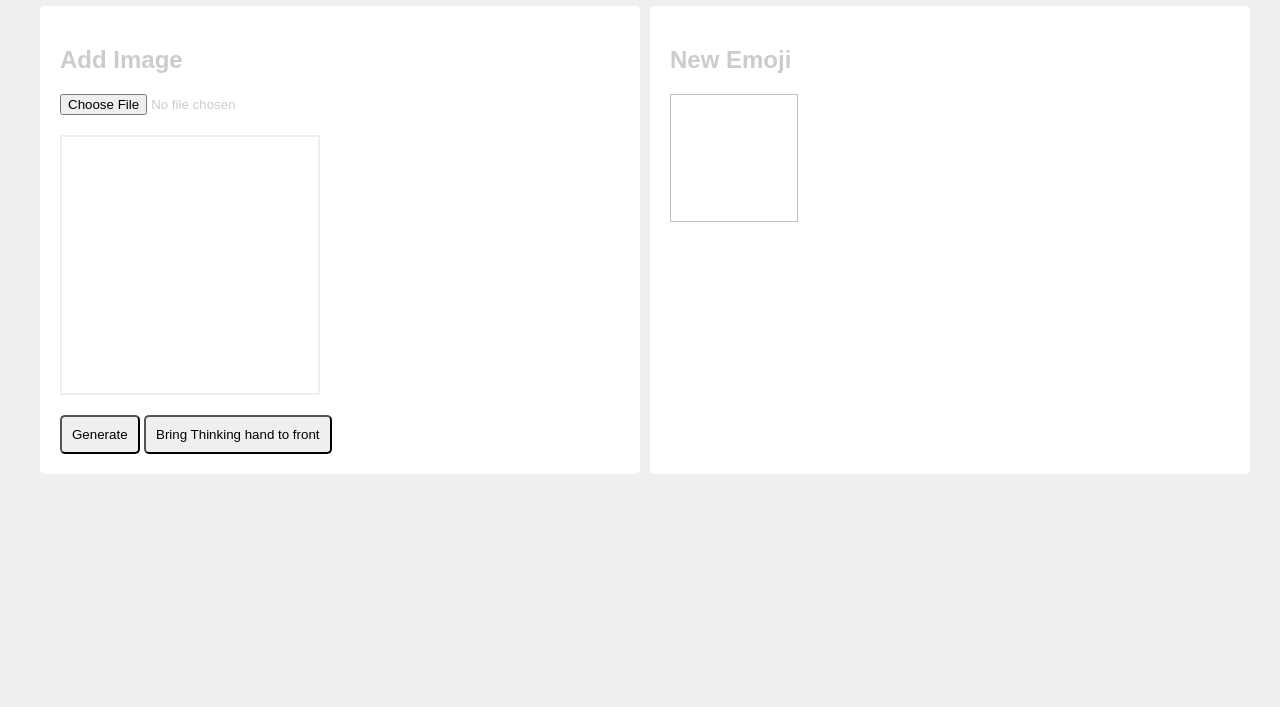
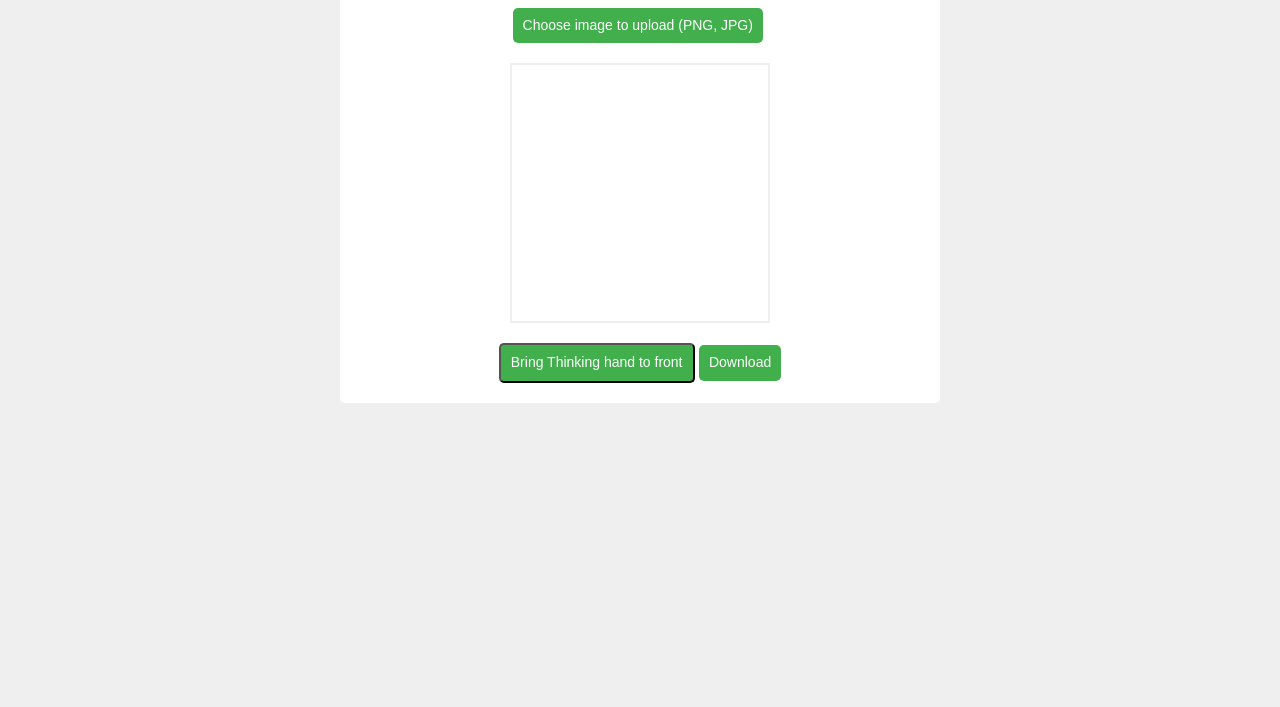
Before and after one commit to secretdataz/thinking-emoji-generator, a website built with webpack: page index.html in a window 1280 px wide. Shown: the part 93-800 px from the top of the page. Built offline with nearby package versions, Linux system fonts and the light colour scheme; what fabric would draw is missing.

Commit message:
add download button

```diff
--- a/index.html
+++ b/index.html
@@ -7,17 +7,22 @@
           margin: 40px;
           font-family: Arial, Helvetica, sans-serif;
           background-color: #efefef;
+          max-width: 600px;
+          margin:0 auto;
+          text-align: center;
+          color: #111;
         }
 
-        button {
+        .btn {
           padding: 10px;
           border-radius: 5px;
-        }
-
-        .wrapper {
-          display: grid;
-          grid-template-columns: 50% 50%;
-          grid-gap: 10px;
+          text-align:center;
+          background-color: #41AF4B;
+          font-size: 14px;
+          text-decoration: none;
+          color: #fff;
+          line-height: 1.1;
+          display: inline-block;
         }
 
         .box {
@@ -29,9 +34,9 @@
 
         .canvas-wrapper {
           border: 2px solid #efefef;
-          margin: 20px 0;
           width: 256px;
           height: 256px;
+          margin: 20px auto;
         }
 
         #output {
@@ -39,26 +44,28 @@
           height: 128px;
         }
 
+        #getImage {
+          opacity: 0;
+          height: 0;
+          width: 0;
+        }
+
     </style>
   </head>
   <body>
-    <h1>🤔 Thinking Emoji Generator</h1>
-    <div class="wrapper">
-      <div class="box">
-        <h2>Add Image</h2>
-        <input type="file" id="getImage" accept=".jpg, .jpeg, .png">
+    <h1>🤔 Thinking Emoji Generator 🤔</h1>
+    <div class="box">
+      <label for="getImage" class="btn">Choose image to upload (PNG, JPG)</label>
+      <input type="file" id="getImage" accept=".jpg, .jpeg, .png">
 
-        <div class="canvas-wrapper">
-          <canvas id="thinkingCanvas"></canvas>
-        </div>
+      <div class="canvas-wrapper">
+        <canvas id="thinkingCanvas"></canvas>
+      </div>
 
-        <button id="showMeTheLols">Generate</button>
-        <button id="bringToFront">Bring Thinking hand to front</button>
-      </div>
-      <div class="box">
-          <h2>New Emoji</h2>
-          <img id="output">
-      </div>
+      <button id="bringToFront" class="btn">Bring Thinking hand to front</button>
+      <a id="download" href="#" download="thinking.png" class="btn">
+        Download
+      </a>
     </div>
     <script src="dist/main.js"></script>
   </body>
--- a/package.json
+++ b/package.json
@@ -17,7 +17,7 @@
   },
   "scripts": {
     "build": "webpack --silent",
-    "serve": "webpack-dev-server --open",
+    "start:dev": "webpack-dev-server --open",
     "watch": "webpack --silent --watch"
   }
 }
--- a/src/index.js
+++ b/src/index.js
@@ -1,8 +1,8 @@
 import { fabric } from 'fabric'
 
 const getImageButton = document.getElementById('getImage')
-const showMeTheLolsButton = document.getElementById('showMeTheLols')
 const bringToFrontButton = document.getElementById('bringToFront')
+const downloadImageLink = document.getElementById('download')
 
 const canvas = new fabric.Canvas('thinkingCanvas')
 
@@ -21,8 +21,8 @@ function init () {
   })
 
   getImageButton.addEventListener('change', addImage)
-  showMeTheLolsButton.addEventListener('click', generateImage)
   bringToFrontButton.addEventListener('click', bringToFront)
+  downloadImageLink.addEventListener('click', downloadImage)
 }
 
 function addImage () {
@@ -36,11 +36,13 @@ function addImage () {
   })
 }
 
-function generateImage () {
-  document.getElementById('output').src = canvas.toDataURL({
+function downloadImage () {
+  const image = canvas.toDataURL({
     format: 'png',
     multiplier: 0.5
   })
+
+  downloadImageLink.href = image
 }
 
 function bringToFront () {
```
